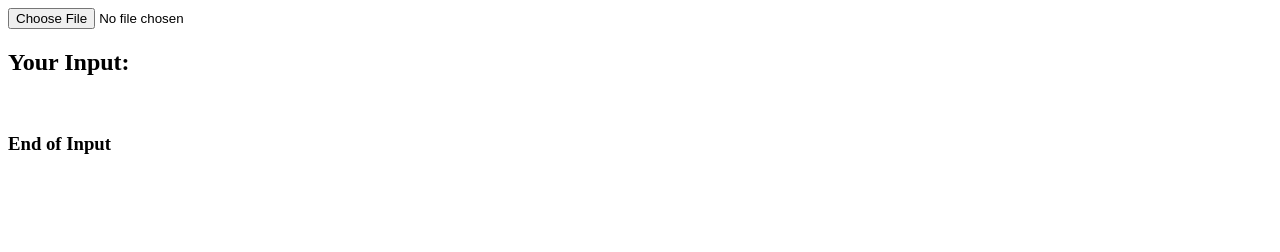
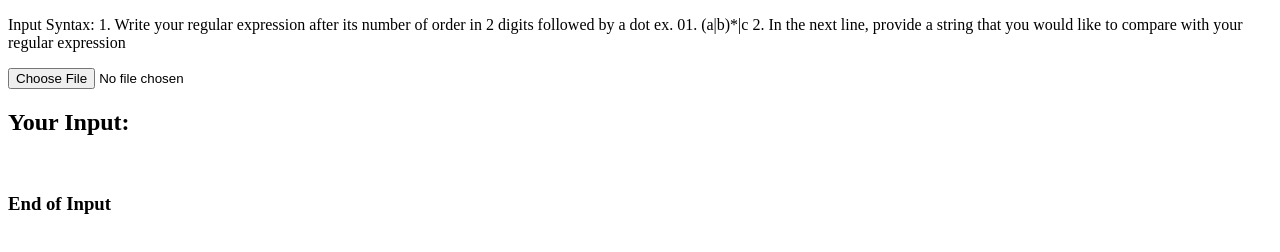
Before and after one commit to anjenn/Compiling-Techniques, a plain HTML site: page RE to DFA/index.html in a window 1280 px wide. Drawn offline with Linux system fonts and the light colour scheme.

```diff
--- a/RE to DFA/index.html
+++ b/RE to DFA/index.html
@@ -7,6 +7,14 @@
     <title>Document</title>
   </head>
   <body>
+    <div>
+      <p class="instruction">
+        Input Syntax: 1. Write your regular expression after its number of order
+        in 2 digits followed by a dot ex. 01. (a|b)*|c 2. In the next line,
+        provide a string that you would like to compare with your regular
+        expression
+      </p>
+    </div>
     <!-- <script type="module" src="./js/nfa.js"></script> -->
     <input type="file" name="inputfile" id="inputfile" />
     <h2>Your Input:</h2>
--- a/RE to DFA/js/main.js
+++ b/RE to DFA/js/main.js
@@ -17,6 +17,8 @@
 from the input file and checks the validity
 */
 
+const RE1 = "(A|b)*|a";
+
 const inputToNFA = function (arr) {
   let result = [];
   for (let i = 0; i < arr.length; i++) {
@@ -24,7 +26,19 @@
       `/////////////////\nTesting the Input No.${i}\n/////////////////`
     );
     let k = i * 2;
+    //console.log(arr[0].length);
     arr[k] = arr[k].slice(4);
+
+    console.log(arr[0].length); //9
+    console.log(RE1.length); //8
+
+    /*for (let j = 0; j < arr[0].length; j++) {
+      console.log(arr[0][j]);
+      console.log(RE1[j]);
+    }*/
+
+    // compare arr[0] and RE1 and see why they are different
+    // arr[0] is 1 bit longer than RE1
 
     result[i] = compareStr(arr[k], arr[k + 1]);
     return result;
@@ -44,6 +58,16 @@
       console.log(line + " --> " + lines[line]);
       outputF.textContent = reader.result;
     }
+
+    /////
+    console.log(lines[0].length);
+    for (let j = 0; j < lines[0].length; j++) {
+      console.log(lines[0][j]);
+      //console.log(RE1[j]);
+    }
+
+    ////
+
     inputToNFA(lines);
   };
   reader.readAsText(file);
@@ -53,8 +77,7 @@
 
 // test cases - must put this in a separate file, or make it readable from command line
 
-/*
-const RE1 = "(A|b)*|a";
+// const RE1 = "(A|b)*|a";
 const RE2 = "324(A+B)*";
 const RE3 = "a*|b";
 const RE4 = "ba+(b|c)"; //this is suppposed to have concatenation symbols added
@@ -67,5 +90,3 @@
 console.log("testing");
 console.log(compareStr(RE1, "ab"));
 console.log(compareStr(RE7, "a"));
-
-*/
```
